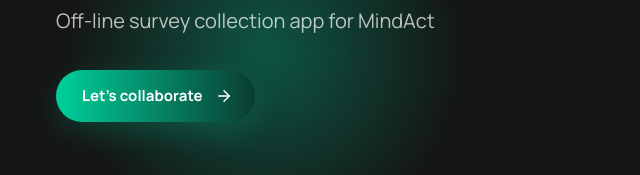
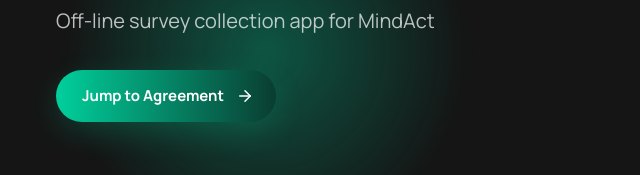
Before and after one commit to Mog-academy/DataFieldApp, a plain HTML site: page index.html in a window 1280 px wide. Shown: the part 348-523 px from the top of the page, 0-640 px from the left. Drawn offline with nearby package versions, Linux system fonts and the light colour scheme.

Commit message:
Update index.html

```diff
--- a/index.html
+++ b/index.html
@@ -1342,7 +1342,7 @@
         <h1>DataField</h1>
         <p class="sub">Off-line survey collection app for MindAct</p>
         <div class="actions">
-          <a class="btn" href="#thanks">Let’s collaborate <i data-lucide="arrow-right"></i></a>
+          <a class="btn" href="#thanks">Jump to Agreement <i data-lucide="arrow-right"></i></a>
         </div>
         <div class="meta">
           <span style="color:var(--soft)">Presented by</span>
```
